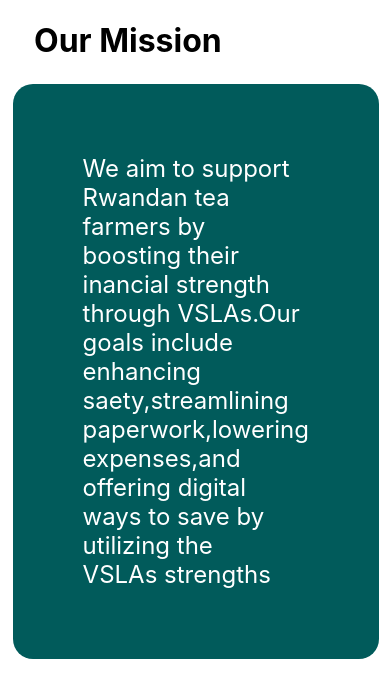
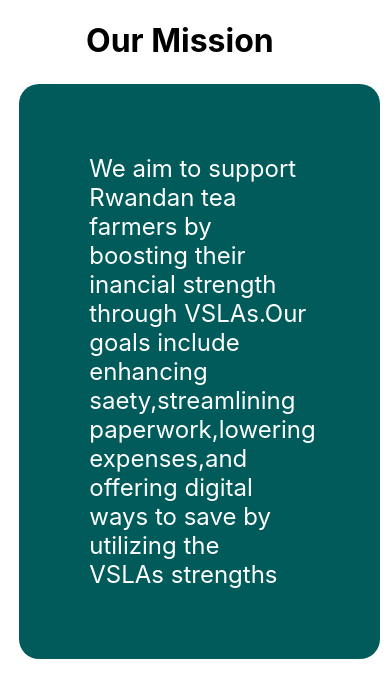
Before and after one commit to akirachix/Samaa-Informational, a React (Create React App) app in the folder econtrust/: page / in a window 390 px wide. Shown: the top 698 px of the page. Built offline with nearby package versions, Linux system fonts and the light colour scheme.

Commit message:
made changes

```diff
--- a/econtrust/src/mission/index.css
+++ b/econtrust/src/mission/index.css
@@ -392,7 +392,7 @@
         padding: 70px;
         margin-left: 15%;
         max-width: 300px;
-        margin-right: 11.5px;
+        margin-right: 12.5px;
         transition: box-shadow 0.3s ease;
         background-color: #015B5B;
         color: white;
@@ -400,5 +400,29 @@
 
      }
 
+     .mission-text{
+        margin-left: 150px;
+     }
+
 
 }
+
+@media (min-width:360px) and (max-width: 740px){
+    .textpara{
+        border: 1px ;
+        padding: 70px;
+        margin-left: 16.5%;
+        max-width: 300px;
+        margin-right: 10.5px;
+        transition: box-shadow 0.3s ease;
+        background-color: #015B5B;
+        color: white;
+        font-size: 24px;
+
+     }
+
+     .mission-text{
+        margin-left: 140px;
+     }
+
+}
```
